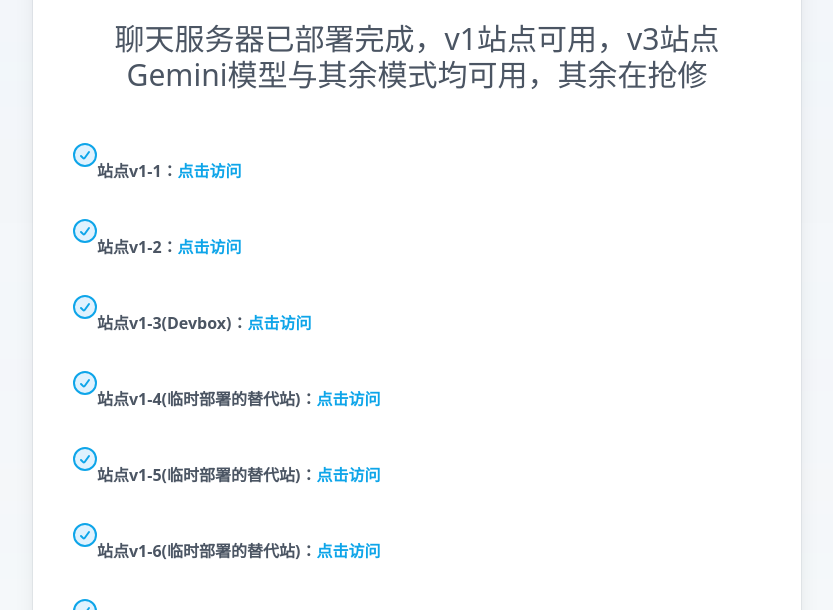
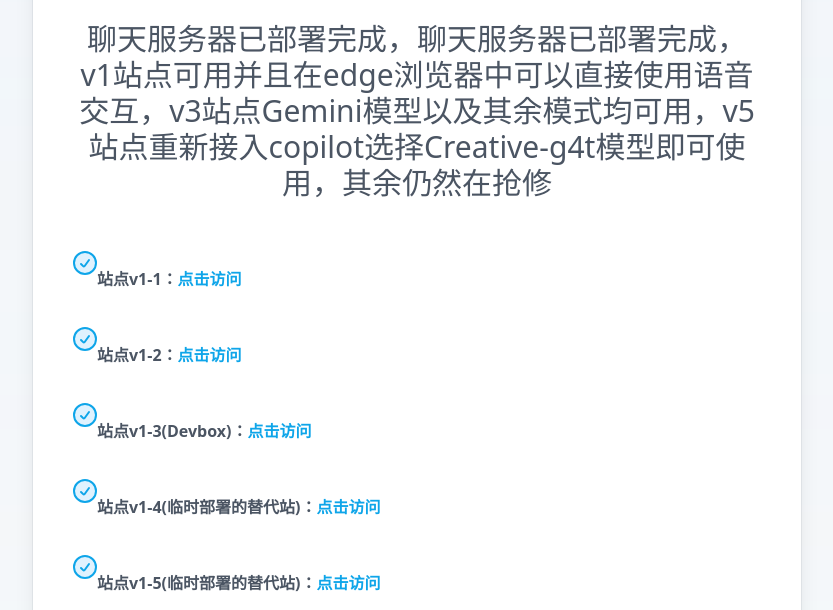
Before and after one commit to zhanghxiao/bingallone, a website: page index.html in a window 1280 px wide. Shown: the part 187-797 px from the top of the page, without its empty margins (223-1056 px from the left). Drawn offline with nearby package versions, Linux system fonts and the light colour scheme.

Commit message:
Update index.html

```diff
--- a/index.html
+++ b/index.html
@@ -46,7 +46,7 @@
 <!--         <div class="mt-6 text-center text-3xl text-gray-600">聊天服务器已部署完成</div>
 	      <p>如果连接失败，请多刷新尝试几次，不行就更换站点或者质疑一下自己的网络连接并更换更好的网络连接；
 如果页面消失请及时告知我</p> -->
-	      	<div class="mt-6 text-center text-3xl text-gray-600">聊天服务器已部署完成，v1站点可用，v3站点Gemini模型与其余模式均可用，其余在抢修</div>
+	      	<div class="mt-6 text-center text-3xl text-gray-600">聊天服务器已部署完成，聊天服务器已部署完成，v1站点可用并且在edge浏览器中可以直接使用语音交互，v3站点Gemini模型以及其余模式均可用，v5站点重新接入copilot选择Creative-g4t模型即可使用，其余仍然在抢修</div>
 
         <div class="divide-y divide-gray-300/50">
           <div class="space-y-6 py-8 text-base leading-7 text-gray-600">
```
